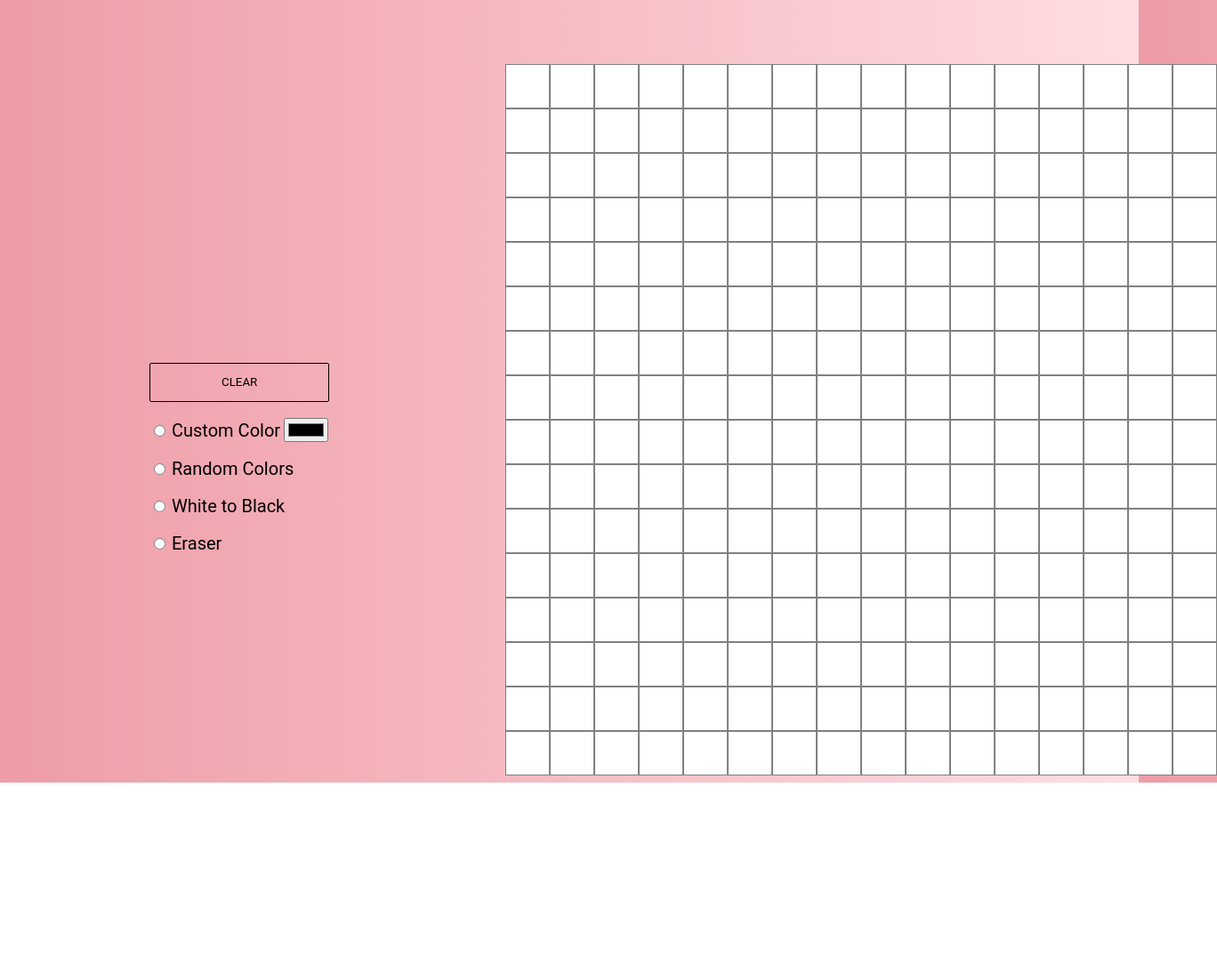
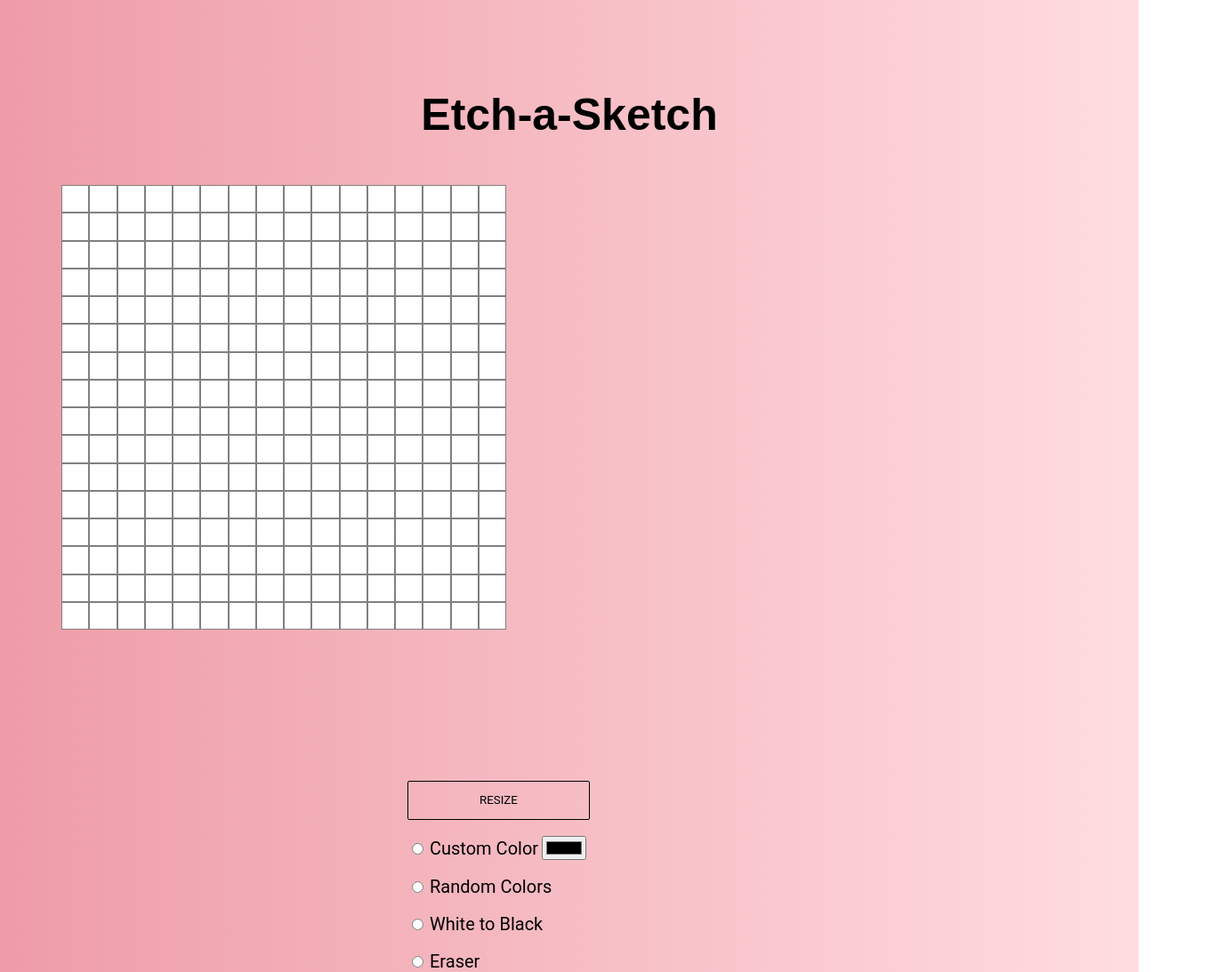
Before and after one commit to SaltySaff/etch-a-sketch, a plain HTML site: page index.html in a window 1280 px wide. Shown: the whole page at 89% size, 1368 px wide, since content can reach past the window. Before the commit the page ends 880 px from the top, so only its background shows below. Drawn offline with Linux system fonts and the light colour scheme.

Commit message:
Added some more styling

```diff
--- a/index.html
+++ b/index.html
@@ -7,10 +7,11 @@
     <link rel="stylesheet" href="style.css">
 </head>
 <body>
+    <h1 id = title>Etch-a-Sketch</h1>
     <div id="container"></div>
     <div id="options">
 
-        <button class ="button" id="clearButton">Clear</button>
+        <button class ="button" id="clearButton">Resize</button>
         <br>
         <br>
         <input type="radio" id="customColor" name="edit">
@@ -28,7 +29,6 @@
         <br>
         <input type="radio" id="eraser" name="edit">
         <label class="radioLabel" for="eraser">Eraser</label>
-
     </div>
 
 
--- a/style.css
+++ b/style.css
@@ -1,23 +1,27 @@
 body {
-    display: grid;
-    grid-template-columns: 10em 10em 10em 10em;
-    grid-template-rows: auto auto auto auto;
-    grid-template-areas: "three three three three"
-                         "one two two two"
-                         "one two two two"
-                         "one two two two";
     background: #ee9ca7;
     background: -webkit-linear-gradient(to right, #ee9ca7, #ffdde1); /* Chrome 10-25, Safari 5.1-6 */
     background: linear-gradient(to right, #ee9ca7, #ffdde1); /* W3C, IE 10+/ Edge, Firefox 16+, Chrome 26+, Opera 12+, Safari 7+ */
 }
 
+#title {
+    text-align: center;
+    margin: 0px auto;
+    font-family: sans-serif;
+    font-size: 50px;
+    width: 500px;
+    margin-top: 100px;
+}
+
 #container {
+    float: right;
+    margin: auto;
     display: grid;
-    height: 50em;
-    width: 50em;
-    grid-area: two;
-    margin-top: 4em;
-    margin-left: 25em;
+    height: 500px;
+    width: 500px;
+    margin-right: 703px;
+    margin-top: 50px;
+
 
 
 }
@@ -30,10 +34,9 @@ body {
 }
 
 #options {
-    grid-area: one;
-    margin: auto;
-    margin-left: 10em;
-    margin-top: 25em;
+    float: left;
+    margin-left: 450px;
+    margin-top: 170px;
 }
 .button {
     background-color: transparent;
```
